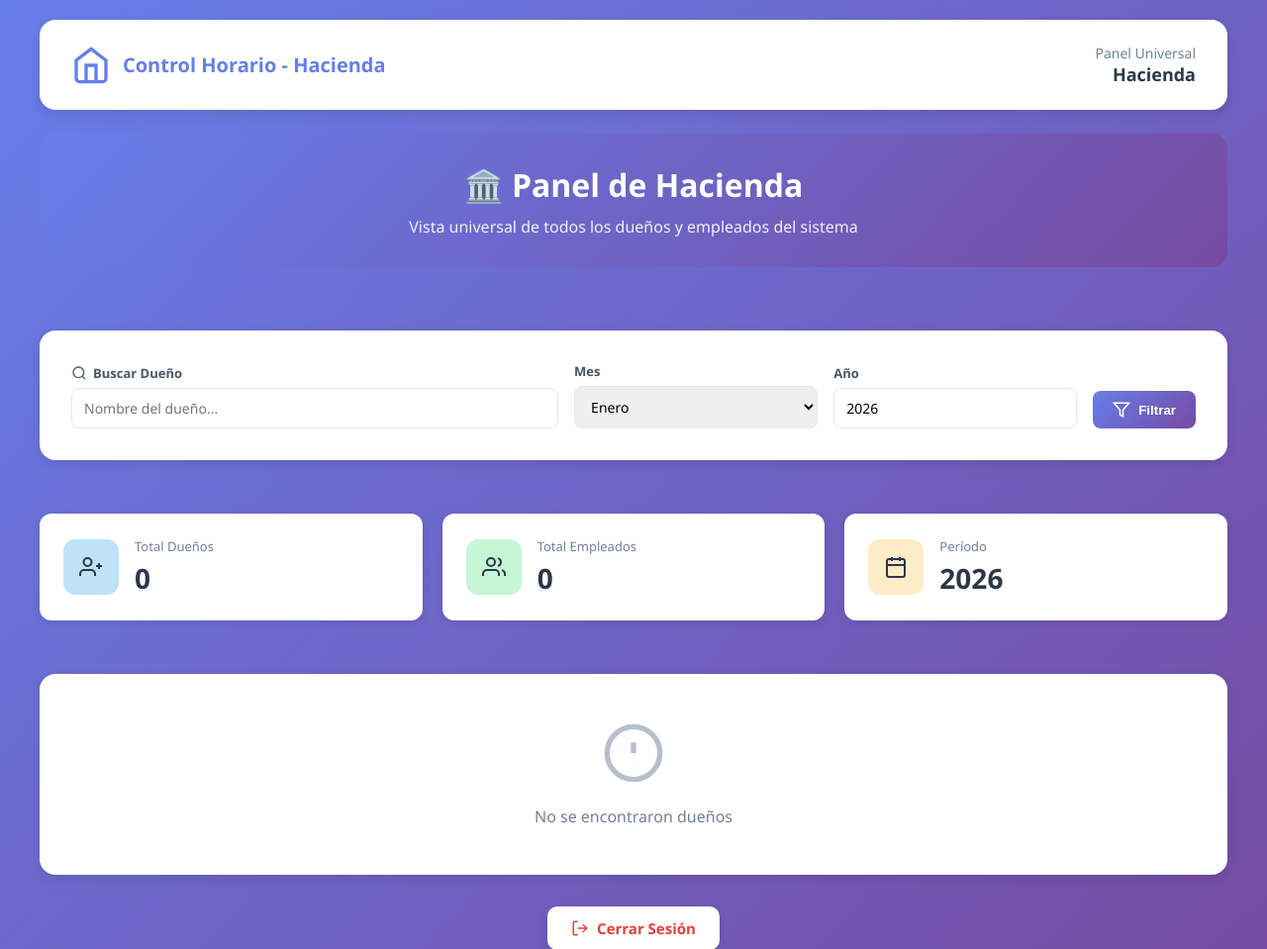
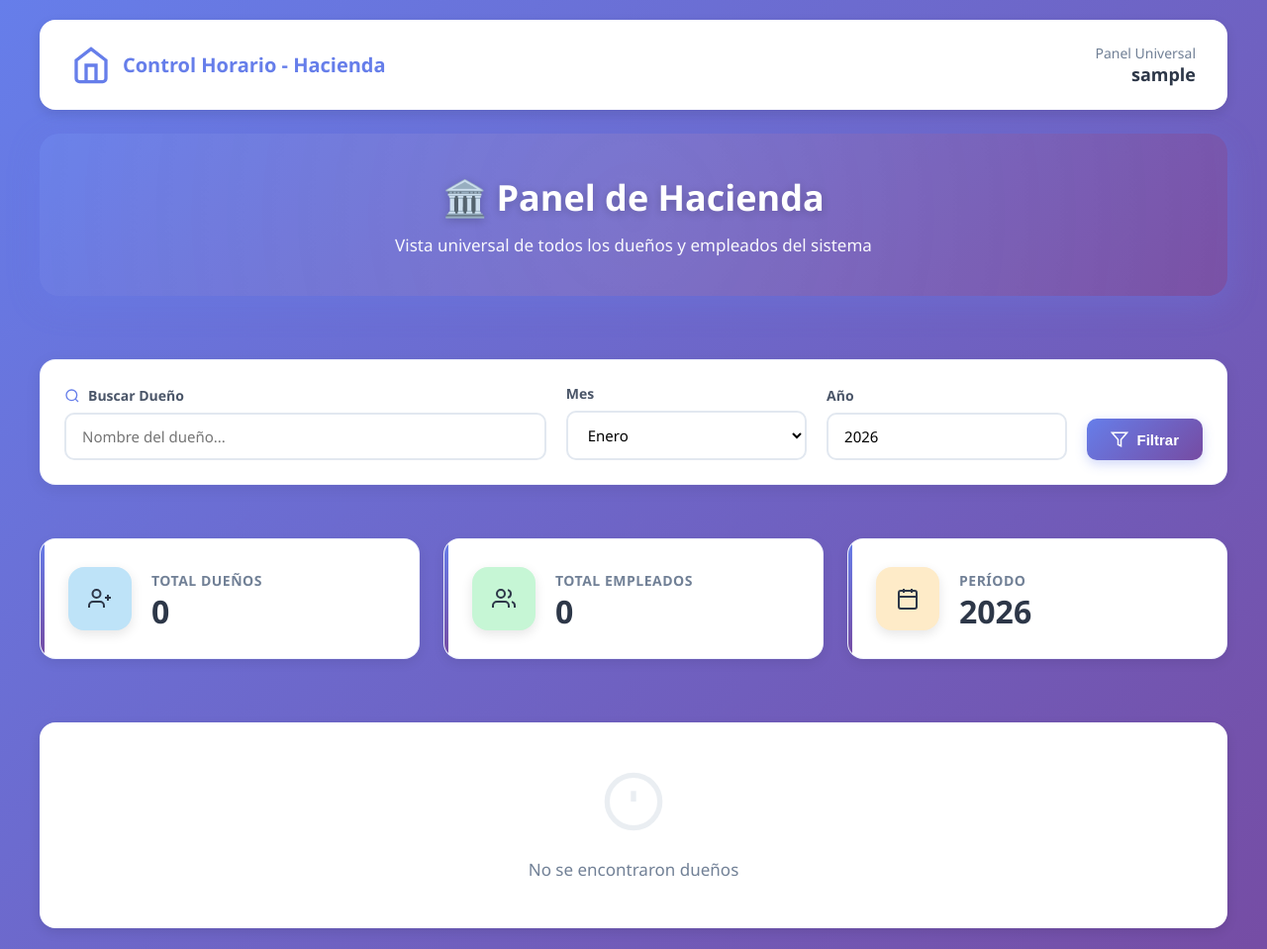
Before and after one commit to jdescotot/TimeControl, a PHP site: page /hacienda.php in a window 1280 px wide. Shown: the top 959 px of the page at 99% size. Run offline with PHP 8.4, Linux system fonts and the light colour scheme; the visitor is signed in with stand-in values (Sample User, id 1); data that the repository does not hold is empty.

Commit message:
refactor: Remove hacienda access and user creation files; enhance security checks

```diff
--- a/hacienda.css
+++ b/hacienda.css
@@ -3,171 +3,259 @@
 .hacienda-header {
     text-align: center;
     margin-bottom: 40px;
-    padding: 30px 20px;
+    padding: 40px 30px;
     background: linear-gradient(135deg, #667eea 0%, #764ba2 100%);
-    border-radius: 16px;
+    border-radius: 20px;
     color: white;
+    box-shadow: 0 8px 32px rgba(102, 126, 234, 0.3);
+    position: relative;
+    overflow: hidden;
+}
+
+.hacienda-header::before {
+    content: '';
+    position: absolute;
+    top: -50%;
+    right: -50%;
+    width: 200%;
+    height: 200%;
+    background: radial-gradient(circle, rgba(255,255,255,0.1) 0%, transparent 70%);
+    animation: pulse 15s ease-in-out infinite;
+}
+
+@keyframes pulse {
+    0%, 100% { transform: scale(1); }
+    50% { transform: scale(1.1); }
 }
 
 .hacienda-header h1 {
-    font-size: 32px;
+    font-size: 36px;
     font-weight: 700;
-    margin: 0 0 10px 0;
+    margin: 0 0 12px 0;
+    position: relative;
+    z-index: 1;
+    text-shadow: 0 2px 10px rgba(0,0,0,0.2);
 }
 
 .hacienda-header p {
-    font-size: 16px;
-    opacity: 0.9;
+    font-size: 17px;
+    opacity: 0.95;
     margin: 0;
+    position: relative;
+    z-index: 1;
 }
 
 /* Filters */
 .filters-card {
     margin-bottom: 30px;
+    background: white;
+    border-radius: 16px;
+    box-shadow: 0 4px 16px rgba(0, 0, 0, 0.08);
+    border: 1px solid rgba(102, 126, 234, 0.1);
+}
+
+.filters-card .card-body {
+    padding: 24px;
 }
 
 .filters-form {
     display: grid;
     grid-template-columns: 2fr 1fr 1fr auto;
-    gap: 16px;
+    gap: 20px;
     align-items: end;
 }
 
 .filter-group {
     display: flex;
     flex-direction: column;
-    gap: 6px;
+    gap: 8px;
 }
 
 .filter-group label {
-    font-size: 13px;
+    font-size: 14px;
     font-weight: 600;
     color: #4a5568;
     display: flex;
     align-items: center;
-    gap: 6px;
+    gap: 8px;
+}
+
+.filter-group label svg {
+    color: #667eea;
 }
 
 .filter-group input,
 .filter-group select {
-    padding: 10px 12px;
-    border: 1px solid #e2e8f0;
-    border-radius: 8px;
-    font-size: 14px;
+    padding: 12px 16px;
+    border: 2px solid #e2e8f0;
+    border-radius: 10px;
+    font-size: 15px;
     font-family: inherit;
-    transition: all 0.2s;
+    transition: all 0.3s;
+    background: white;
+}
+
+.filter-group input:hover,
+.filter-group select:hover {
+    border-color: #cbd5e0;
 }
 
 .filter-group input:focus,
 .filter-group select:focus {
     outline: none;
     border-color: #667eea;
-    box-shadow: 0 0 0 3px rgba(102, 126, 234, 0.1);
+    box-shadow: 0 0 0 4px rgba(102, 126, 234, 0.1);
 }
 
 .btn-filter {
-    padding: 10px 20px;
+    padding: 12px 24px;
     background: linear-gradient(135deg, #667eea 0%, #764ba2 100%);
     color: white;
     border: none;
-    border-radius: 8px;
+    border-radius: 10px;
     font-weight: 600;
+    font-size: 15px;
     cursor: pointer;
     display: flex;
     align-items: center;
     gap: 8px;
-    transition: transform 0.2s;
+    transition: all 0.3s;
+    box-shadow: 0 4px 12px rgba(102, 126, 234, 0.3);
 }
 
 .btn-filter:hover {
     transform: translateY(-2px);
-    box-shadow: 0 4px 12px rgba(102, 126, 234, 0.3);
+    box-shadow: 0 6px 20px rgba(102, 126, 234, 0.4);
+}
+
+.btn-filter:active {
+    transform: translateY(0);
 }
 
 /* Stats Grid */
 .stats-grid {
     display: grid;
-    grid-template-columns: repeat(auto-fit, minmax(250px, 1fr));
-    gap: 20px;
-    margin-bottom: 30px;
+    grid-template-columns: repeat(auto-fit, minmax(280px, 1fr));
+    gap: 24px;
+    margin-bottom: 40px;
 }
 
 .stat-card {
     background: white;
-    padding: 24px;
-    border-radius: 12px;
-    box-shadow: 0 2px 8px rgba(0, 0, 0, 0.1);
+    padding: 28px;
+    border-radius: 16px;
+    box-shadow: 0 4px 12px rgba(0, 0, 0, 0.08);
     display: flex;
     align-items: center;
-    gap: 16px;
-    transition: transform 0.2s;
+    gap: 20px;
+    transition: all 0.3s;
+    border: 1px solid rgba(102, 126, 234, 0.1);
+    position: relative;
+    overflow: hidden;
+}
+
+.stat-card::before {
+    content: '';
+    position: absolute;
+    top: 0;
+    left: 0;
+    width: 4px;
+    height: 100%;
+    background: linear-gradient(180deg, #667eea 0%, #764ba2 100%);
 }
 
 .stat-card:hover {
-    transform: translateY(-4px);
-    box-shadow: 0 4px 16px rgba(0, 0, 0, 0.15);
+    transform: translateY(-6px);
+    box-shadow: 0 8px 24px rgba(0, 0, 0, 0.15);
 }
 
 .stat-icon {
-    width: 56px;
-    height: 56px;
-    border-radius: 12px;
+    width: 64px;
+    height: 64px;
+    border-radius: 16px;
     display: flex;
     align-items: center;
     justify-content: center;
     flex-shrink: 0;
+    box-shadow: 0 4px 12px rgba(0, 0, 0, 0.1);
 }
 
 .stat-content {
     display: flex;
     flex-direction: column;
-    gap: 4px;
+    gap: 6px;
 }
 
 .stat-label {
-    font-size: 13px;
+    font-size: 14px;
     color: #718096;
-    font-weight: 500;
+    font-weight: 600;
+    text-transform: uppercase;
+    letter-spacing: 0.5px;
 }
 
 .stat-value {
-    font-size: 28px;
+    font-size: 32px;
     font-weight: 700;
     color: #2d3748;
+    line-height: 1;
 }
 
 /* Dueño Cards */
 .dueno-card {
-    margin-bottom: 20px;
+    margin-bottom: 24px;
     transition: all 0.3s ease;
     overflow: hidden;
+    background: white;
+    border-radius: 16px;
+    box-shadow: 0 2px 8px rgba(0, 0, 0, 0.08);
+    border: 1px solid #e2e8f0;
+}
+
+.dueno-card:hover {
+    box-shadow: 0 4px 16px rgba(0, 0, 0, 0.12);
 }
 
 .dueno-card.expanded {
-    box-shadow: 0 4px 16px rgba(102, 126, 234, 0.2);
+    box-shadow: 0 6px 24px rgba(102, 126, 234, 0.25);
+    border-color: #667eea;
 }
 
 .dueno-header {
+    padding: 24px;
+    cursor: pointer;
     display: flex;
     justify-content: space-between;
     align-items: center;
-    padding: 20px;
-    cursor: pointer;
-    transition: background 0.2s;
+    background: linear-gradient(135deg, #f7fafc 0%, #edf2f7 100%);
+    transition: all 0.3s;
+}
+
+.dueno-card.expanded .dueno-header {
+    background: linear-gradient(135deg, #667eea 0%, #764ba2 100%);
+    color: white;
 }
 
 .dueno-header:hover {
-    background: #f7fafc;
+    background: linear-gradient(135deg, #e6fffa 0%, #e0e7ff 100%);
+}
+
+.dueno-card.expanded .dueno-header:hover {
+    background: linear-gradient(135deg, #5a67d8 0%, #6b46c1 100%);
 }
 
 .dueno-info h3 {
-    font-size: 18px;
-    font-weight: 600;
-    color: #2d3748;
-    margin: 0 0 8px 0;
+    margin: 0 0 12px 0;
+    font-size: 20px;
+    font-weight: 700;
     display: flex;
     align-items: center;
-    gap: 8px;
+    gap: 10px;
+    color: #2d3748;
+}
+
+.dueno-card.expanded .dueno-info h3 {
+    color: white;
 }
 
 .dueno-stats {
@@ -178,8 +266,13 @@
 }
 
 .date-info {
-    font-size: 12px;
+    font-size: 13px;
     color: #718096;
+    font-weight: 500;
+}
+
+.dueno-card.expanded .date-info {
+    color: rgba(255, 255, 255, 0.9);
 }
 
 .dueno-actions {
@@ -189,144 +282,204 @@
 }
 
 .btn-action {
-    padding: 8px 16px;
-    background: linear-gradient(135deg, #48bb78 0%, #38a169 100%);
+    padding: 10px 18px;
+    background: white;
+    color: #667eea;
+    border: 2px solid #667eea;
+    border-radius: 10px;
+    text-decoration: none;
+    font-weight: 600;
+    font-size: 14px;
+    display: flex;
+    align-items: center;
+    gap: 8px;
+    transition: all 0.3s;
+}
+
+.btn-action:hover {
+    background: #667eea;
+    color: white;
+    transform: translateY(-2px);
+    box-shadow: 0 4px 12px rgba(102, 126, 234, 0.3);
+}
+
+.dueno-card.expanded .btn-action {
+    background: rgba(255, 255, 255, 0.95);
+    border-color: white;
+}
+
+.dueno-card.expanded .btn-action:hover {
+    background: white;
+    transform: translateY(-2px);
+}
+
+.toggle-icon {
+    transition: transform 0.3s;
+    color: #667eea;
+}
+
+.dueno-card.expanded .toggle-icon {
+    transform: rotate(180deg);
+    color: white;
+}
+
+.dueno-content {
+    padding: 0;
+    animation: slideDown 0.3s ease;
+}
+
+@keyframes slideDown {
+    from {
+        opacity: 0;
+        transform: translateY(-10px);
+    }
+    to {
+        opacity: 1;
+        transform: translateY(0);
+    }
+}
+
+/* Empleados Table */
+.empleados-table {
+    padding: 24px;
+    background: #f8fafc;
+}
+
+.empleados-table table {
+    width: 100%;
+    border-collapse: separate;
+    border-spacing: 0 8px;
+}
+
+.empleados-table thead {
+    background: white;
+}
+
+.empleados-table th {
+    padding: 16px;
+    text-align: left;
+    font-weight: 600;
+    color: #4a5568;
+    font-size: 13px;
+    text-transform: uppercase;
+    letter-spacing: 0.5px;
+    border-bottom: 2px solid #e2e8f0;
+}
+
+.empleados-table tbody tr {
+    background: white;
+    transition: all 0.3s;
+    box-shadow: 0 1px 3px rgba(0, 0, 0, 0.05);
+}
+
+.empleados-table tbody tr:hover {
+    transform: translateX(4px);
+    box-shadow: 0 4px 12px rgba(0, 0, 0, 0.1);
+}
+
+.empleados-table td {
+    padding: 16px;
+    font-size: 14px;
+    color: #2d3748;
+}
+
+.empleados-table td:first-child {
+    border-radius: 10px 0 0 10px;
+    font-weight: 600;
+    display: flex;
+    align-items: center;
+    gap: 8px;
+}
+
+.empleados-table td:last-child {
+    border-radius: 0 10px 10px 0;
+}
+
+.btn-action-small {
+    padding: 8px 14px;
+    background: linear-gradient(135deg, #667eea 0%, #764ba2 100%);
     color: white;
     text-decoration: none;
     border-radius: 8px;
     font-size: 13px;
     font-weight: 600;
-    display: flex;
+    display: inline-flex;
     align-items: center;
     gap: 6px;
-    transition: all 0.2s;
-}
-
-.btn-action:hover {
-    transform: translateY(-2px);
-    box-shadow: 0 4px 12px rgba(72, 187, 120, 0.3);
-}
-
-.toggle-icon {
-    transition: transform 0.3s;
-    color: #4a5568;
-}
-
-.dueno-card.expanded .toggle-icon {
-    transform: rotate(180deg);
-}
-
-/* Dueño Content */
-.dueno-content {
-    padding: 0 20px 20px 20px;
-    border-top: 1px solid #e2e8f0;
-}
-
-.empleados-table {
-    margin-top: 16px;
-    overflow-x: auto;
-}
-
-.empleados-table table {
-    width: 100%;
-    border-collapse: collapse;
-}
-
-.empleados-table th {
-    background: #f7fafc;
-    padding: 12px;
-    text-align: left;
-    font-size: 13px;
-    font-weight: 600;
-    color: #4a5568;
-    border-bottom: 2px solid #e2e8f0;
-}
-
-.empleados-table td {
-    padding: 12px;
-    border-bottom: 1px solid #e2e8f0;
-    font-size: 14px;
-}
-
-.empleados-table tr:hover {
-    background: #f7fafc;
-}
-
-.btn-action-small {
-    padding: 6px 12px;
-    background: #667eea;
-    color: white;
-    text-decoration: none;
-    border-radius: 6px;
-    font-size: 12px;
-    font-weight: 600;
-    display: inline-flex;
-    align-items: center;
-    gap: 4px;
-    transition: all 0.2s;
+    transition: all 0.3s;
 }
 
 .btn-action-small:hover {
-    background: #5568d3;
-    transform: translateY(-1px);
+    transform: translateY(-2px);
+    box-shadow: 0 4px 12px rgba(102, 126, 234, 0.4);
+}
+
+.empty-state-small {
+    padding: 40px;
+    text-align: center;
+    color: #718096;
+}
+
+.empty-state-small p {
+    margin: 0;
+    font-size: 15px;
 }
 
 /* Badges */
 .badge {
-    padding: 4px 10px;
-    border-radius: 12px;
-    font-size: 12px;
+    padding: 6px 12px;
+    border-radius: 20px;
+    font-size: 13px;
     font-weight: 600;
     display: inline-block;
+    letter-spacing: 0.3px;
 }
 
 .badge-blue {
-    background: #bee3f8;
+    background: linear-gradient(135deg, #bee3f8 0%, #90cdf4 100%);
     color: #2c5282;
+    box-shadow: 0 2px 4px rgba(66, 153, 225, 0.2);
 }
 
 .badge-green {
-    background: #c6f6d5;
+    background: linear-gradient(135deg, #c6f6d5 0%, #9ae6b4 100%);
     color: #22543d;
+    box-shadow: 0 2px 4px rgba(72, 187, 120, 0.2);
 }
 
 .badge-purple {
-    background: #e9d8fd;
+    background: linear-gradient(135deg, #e9d8fd 0%, #d6bcfa 100%);
     color: #553c9a;
+    box-shadow: 0 2px 4px rgba(159, 122, 234, 0.2);
 }
 
 /* Empty States */
 .empty-state {
     text-align: center;
-    padding: 60px 20px;
+    padding: 80px 20px;
     color: #718096;
 }
 
 .empty-state svg {
-    margin-bottom: 16px;
-    opacity: 0.5;
+    margin-bottom: 20px;
+    opacity: 0.4;
+    color: #cbd5e0;
 }
 
 .empty-state p {
-    font-size: 16px;
+    font-size: 17px;
     margin: 0;
-}
-
-.empty-state-small {
-    text-align: center;
-    padding: 30px 20px;
-    color: #a0aec0;
-}
-
-.empty-state-small p {
-    margin: 0;
-    font-size: 14px;
+    font-weight: 500;
 }
 
 /* Responsive */
 @media (max-width: 1024px) {
     .filters-form {
-        grid-template-columns: 1fr;
+        grid-template-columns: 1fr 1fr;
+    }
+
+    .btn-filter {
+        grid-column: 1 / -1;
     }
 
     .stats-grid {
@@ -334,6 +487,34 @@
     }
 
     .dueno-header {
+        flex-direction: column;
+        align-items: flex-start;
+        gap: 16px;
+    }
+
+    .dueno-actions {
+        width: 100%;
+        justify-content: space-between;
+    }
+}
+
+@media (max-width: 640px) {
+    .hacienda-header h1 {
+        font-size: 28px;
+    }
+
+    .filters-form {
+        grid-template-columns: 1fr;
+    }
+
+    .dueno-info h3 {
+        font-size: 18px;
+    }
+
+    .empleados-table {
+        overflow-x: scroll;
+    }
+}
         flex-direction: column;
         align-items: flex-start;
         gap: 16px;
--- a/hacienda.php
+++ b/hacienda.php
@@ -2,10 +2,10 @@
 session_start();
 require_once 'config.php';
 
-// Sin seguridad - acceso directo
-$_SESSION['rol'] = 'hacienda';
-$_SESSION['username'] = 'Hacienda';
-$_SESSION['user_id'] = 0;
+if (!isset($_SESSION['rol']) || $_SESSION['rol'] !== 'hacienda') {
+    header('Location: index.php');
+    exit;
+}
 
 // Obtener filtros
 $busqueda = $_GET['busqueda'] ?? '';
```
Also changed, not shown: acceso_hacienda.php (deleted, +0 -33 lines), crear_usuario_hacienda.php (deleted, +0 -73 lines), hacienda_reporte.php (+4 -4 lines), vista_hacienda.php (deleted, +0 -68 lines).
